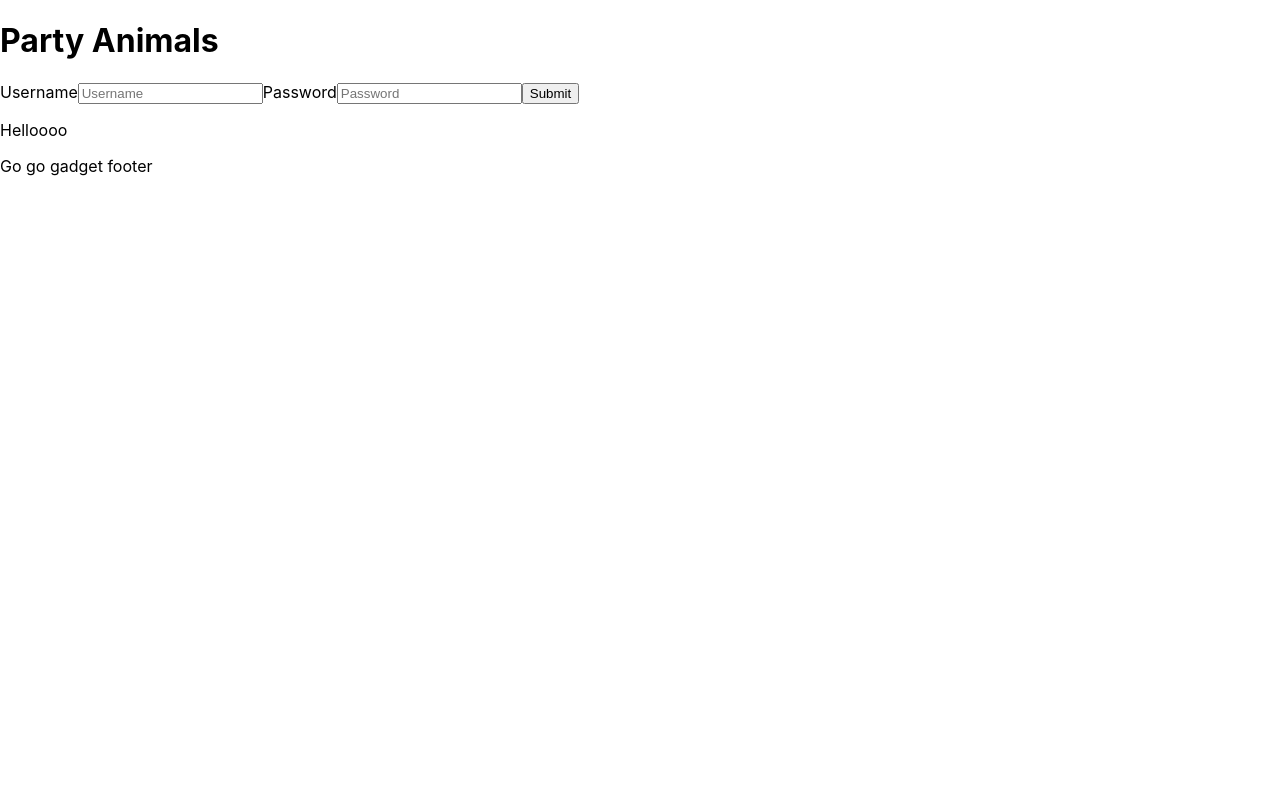
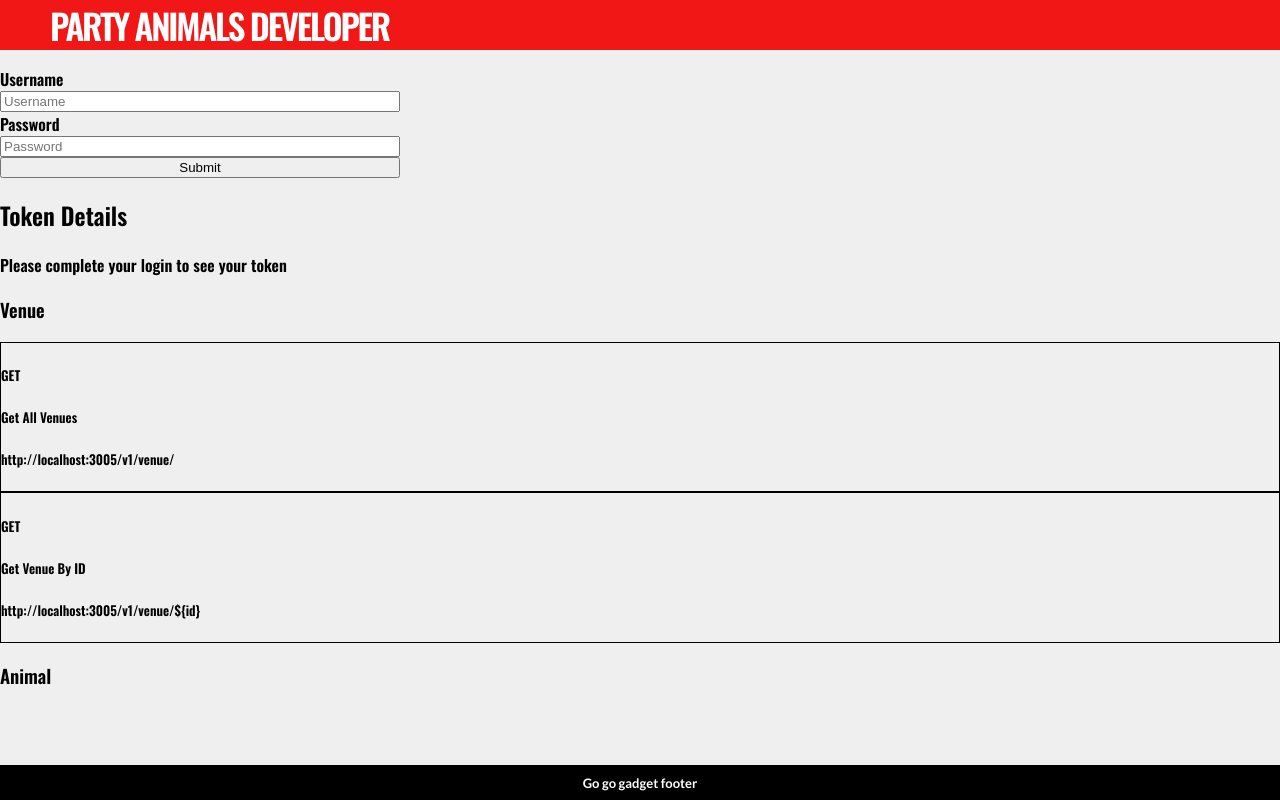
Before and after one commit to mgoldber/PartyAnimalsAuth, a React (Create React App) app: page / in a window 1280 px wide. Built offline with nearby package versions, Linux system fonts and the light colour scheme.

Commit message:
Returning token on login. Started adding components for the documentation

```diff
--- a/package.json
+++ b/package.json
@@ -7,6 +7,7 @@
   },
   "dependencies": {
     "axios": "^0.18.0",
+    "node-sass": "^4.11.0",
     "react": "^16.8.1",
     "react-dom": "^16.8.1"
   },
--- a/src/App.js
+++ b/src/App.js
@@ -2,8 +2,9 @@ import React, { Component } from 'react';
 import Header from './components/Header.js';
 import Login from './components/Login.js';
 import AuthDetail from './components/AuthDetail.js';
+import ApiDoc from './components/ApiDoc.js';
 import Footer from './components/Footer.js';
-import './App.css';
+import './App.scss';
 
 class App extends Component {
 
@@ -28,6 +29,18 @@ class App extends Component {
         <Header />
         <Login onLoginSubmit={this.onLoginSubmit}/>
         <AuthDetail username={this.state.username} password={this.state.password} />
+        <h3>Venue</h3>
+        <ApiDoc
+          requestType="GET"
+          requestHeadline="Get All Venues"
+          requestUrl="http://localhost:3005/v1/venue/"
+        />
+        <ApiDoc
+          requestType="GET"
+          requestHeadline="Get Venue By ID"
+          requestUrl="http://localhost:3005/v1/venue/${id}"
+        />
+        <h3>Animal</h3>
         <Footer />
       </div>
     );
--- /dev/null
+++ b/src/App.scss
@@ -0,0 +1,106 @@
+@import url('https://fonts.googleapis.com/css?family=Lato:400,700|Oswald:600');
+
+body {
+  margin: 0;
+  padding: 0;
+  font-family: -apple-system, BlinkMacSystemFont, "Segoe UI", "Roboto", "Oxygen",
+    "Ubuntu", "Cantarell", "Fira Sans", "Droid Sans", "Helvetica Neue",
+    sans-serif;
+  -webkit-font-smoothing: antialiased;
+  -moz-osx-font-smoothing: grayscale;
+}
+
+code {
+  font-family: source-code-pro, Menlo, Monaco, Consolas, "Courier New",
+    monospace;
+}
+
+body {
+  font-family: 'Oswald', sans-serif;
+  background-color: #efefef;
+}
+
+img {
+  display: block;
+  width: 100%;
+}
+
+.Header__Component {
+  background-color: #f01716;
+  color: white;
+  display: flex;
+  justify-content: space-between;
+  align-items: center;
+  flex-direction: row;
+  position: fixed;
+  box-sizing: border-box;
+  height: 50px;
+  top: 0;
+  width: 100%;
+  padding: 0 50px;
+
+  p {
+    font-size: 17px;
+    font-style: italic;
+    line-height: 1.2;
+  }
+
+  h1 {
+    margin: 0;
+    text-transform: uppercase;
+    letter-spacing: -2.2px;
+    font-size: 35px;
+  }
+
+  .visually-hidden:not(:focus):not(:active) {
+    position: absolute;
+    width: 1px;
+    height: 1px;
+    margin: -1px;
+    border: 0;
+    padding: 0;
+    white-space: nowrap;
+    clip-path: inset(100%);
+    clip: rect(0 0 0 0);
+    overflow: hidden;
+  }
+
+  @media (max-width: 812px) {
+    header {
+      flex-direction: column;
+      padding: 0 25px;
+
+      p {
+        margin-top: 0;
+      }
+    }
+  }
+}
+
+.Login__Component {
+  max-width: 400px;
+  form {
+    display: flex;
+    flex-direction: column;
+    justify-content: flex-start;
+  }
+}
+
+.ApiDoc__Component {
+  border: 0.5px black solid;
+}
+
+.Footer__Component {
+  font-family: 'Lato', sans-serif;
+  width: 100%;
+  background-color: #000;
+  color: white;
+  position: fixed;
+  bottom: 0;
+  height: 35px;
+  display: flex;
+  justify-content: center;
+  align-items: center;
+  font-size: 13px;
+  font-weight: 700;
+}
--- /dev/null
+++ b/src/components/ApiDoc.js
@@ -0,0 +1,15 @@
+import React from 'react';
+
+const ApiDoc = (props) => {
+	return (
+		<div className="ApiDoc__Component">
+			<h5>{props.requestType}</h5>
+			<h5>{props.requestHeadline}</h5>
+			<div className="requestUrl">
+				<h5>{props.requestUrl}</h5>
+			</div>
+		</div>
+	);
+}
+
+export default ApiDoc;
--- a/src/components/AuthDetail.js
+++ b/src/components/AuthDetail.js
@@ -2,22 +2,41 @@ import React, { Component } from 'react';
 import axios from 'axios';
 
 class AuthDetail extends Component {
+
+	constructor(props) {
+		super(props);
+		this.state = {
+			authToken: ''
+		}
+	}
 
 	async logIn() {
 		try {
 			await axios.post('http://localhost:3005/v1/account/login', {
 				email: `${this.props.username}`,
 				password: `${this.props.password}`
-			}).then(function(response) {
+			}).then(response => {
 				console.log(response);
+				this.setState({
+					authToken: response.data.token
+				})
 			});
 		} catch (error) {
-
+			console.log('Error ' + error);
 		}
 	}
 
+	renderTokenDetails() {
+		return (<div><p>{this.state.authToken}</p></div>)
+	}
+
+	renderEmptyState() {
+		return(<div><p>Please complete your login to see your token</p></div>)
+	}
+
 	componentDidUpdate(prevProps, prevState) {
-		if (this.props.username && this.props.password && this.props.username !== prevProps.username) {
+		if (this.props.username && this.props.password && this.props.username !== prevProps.username &&
+			this.props.password !== prevProps.password) {
 			this.logIn();
 		}
 	}
@@ -25,9 +44,8 @@ class AuthDetail extends Component {
 	render() {
 		return (
 			<div>
-				<p>Helloooo</p>
-				<p>{this.props.username}</p>
-				<p>{this.props.password}</p>
+				<h2>Token Details</h2>
+				{this.props.username ? this.renderTokenDetails() : this.renderEmptyState()}
 			</div>
 		);
 	}
--- a/src/components/Footer.js
+++ b/src/components/Footer.js
@@ -1,7 +1,7 @@
 import React from 'react';
 
 function Footer(props) {
-	return (<footer>Go go gadget footer</footer>)
+	return (<footer className="Footer__Component">Go go gadget footer</footer>)
 }
 
 export default Footer;
--- a/src/components/Header.js
+++ b/src/components/Header.js
@@ -2,8 +2,8 @@ import React from 'react';
 
 const Header = (props) => {
 	return (
-		<header>
-			<h1>Party Animals</h1>
+		<header className="Header__Component">
+			<h1>Party Animals Developer</h1>
 		</header>
 	);
 }
--- a/src/components/Login.js
+++ b/src/components/Login.js
@@ -29,7 +29,8 @@ class Login extends Component {
 
 	render() {
 		return (
-			<div>
+			<div className="Login__Component">
+				<h4>Login</h4>
 				<form onSubmit={this.handleFormSubmit}>
 					<label>
 						Username
```
Also changed, not shown: 1 other file (tests, documents, lock files or other folders).
